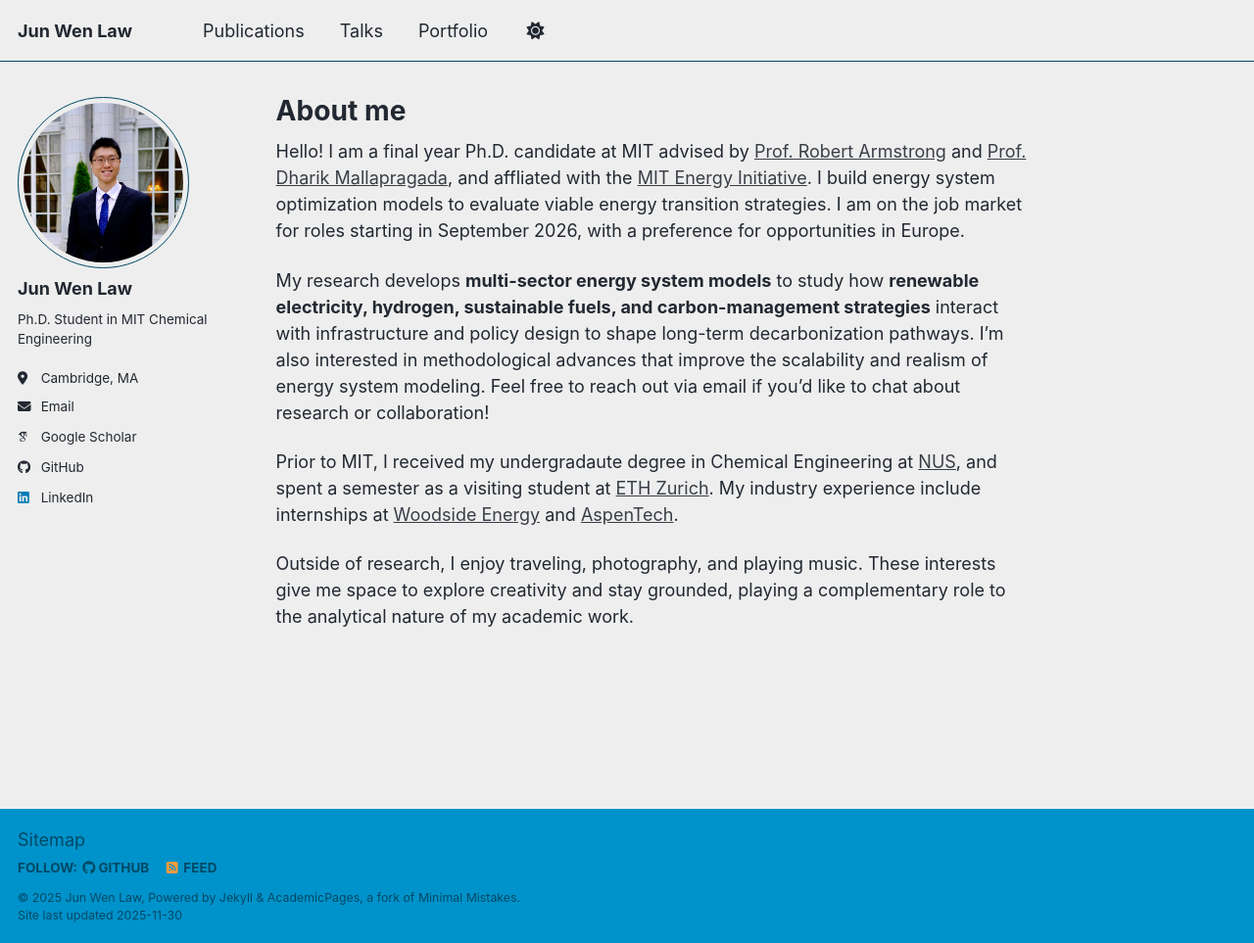
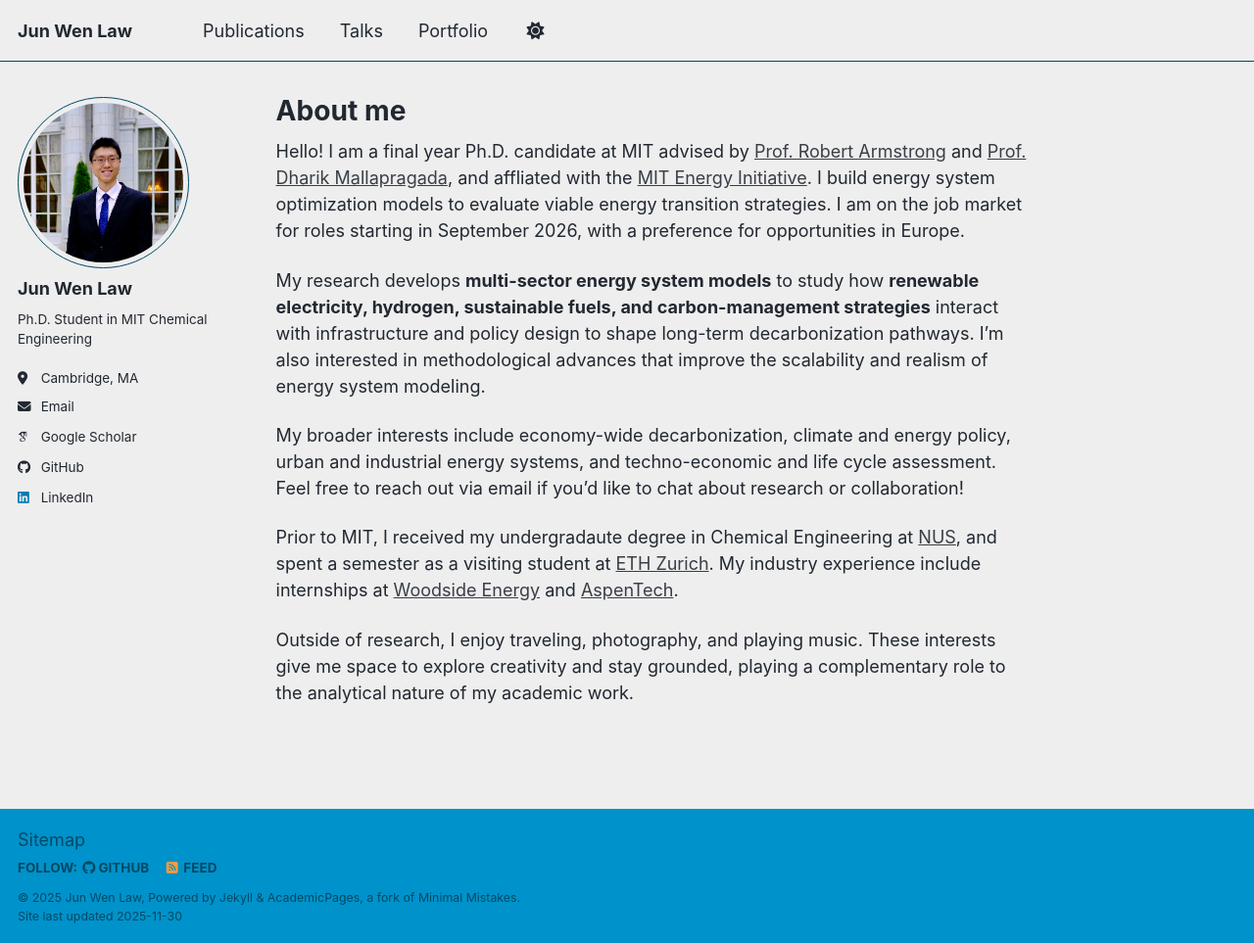
Before and after one commit to Junwenlaw/junwenlaw.github.io, a Jekyll site: the page built from _pages/about.md, in a window 1280 px wide and 963 px high. Shown: the whole window at 98% size. Built offline with Jekyll 4.4.1, drawn with Linux system fonts in a browser that asks for light colours; some web fonts are replaced; a script bundle is joined from its source files by our own code; library files that are not in the unit come from our copies.

Commit message:
Update project. 2

```diff
--- a/_pages/about.md
+++ b/_pages/about.md
@@ -9,7 +9,9 @@ redirect_from:
 
 Hello! I am a final year Ph.D. candidate at MIT advised by [Prof. Robert Armstrong](https://energy.mit.edu/profile/robert-armstrong/) and [Prof. Dharik Mallapragada](https://engineering.nyu.edu/faculty/dharik-mallapragada), and affliated with the [MIT Energy Initiative](https://energy.mit.edu). I build energy system optimization models to evaluate viable energy transition strategies. I am on the job market for roles starting in September 2026, with a preference for opportunities in Europe.
 
-My research develops **multi-sector energy system models** to study how **renewable electricity, hydrogen, sustainable fuels, and carbon-management strategies** interact with infrastructure and policy design to shape long-term decarbonization pathways. I’m also interested in methodological advances that improve the scalability and realism of energy system modeling. Feel free to reach out via email if you’d like to chat about research or collaboration!
+My research develops **multi-sector energy system models** to study how **renewable electricity, hydrogen, sustainable fuels, and carbon-management strategies** interact with infrastructure and policy design to shape long-term decarbonization pathways. I’m also interested in methodological advances that improve the scalability and realism of energy system modeling.
+
+My broader interests include economy-wide decarbonization, climate and energy policy, urban and industrial energy systems, and techno-economic and life cycle assessment. Feel free to reach out via email if you’d like to chat about research or collaboration!
 
 Prior to MIT, I received my undergradaute degree in Chemical Engineering at [NUS](https://cde.nus.edu.sg/chbe/), and spent a semester as a visiting student at [ETH Zurich](https://ethz.ch/en.html). My industry experience include internships at [Woodside Energy](https://www.woodside.com) and [AspenTech](https://www.aspentech.com/en).
 
```
Also changed, not shown: _portfolio/portfolio-1.md (+1 -1 lines), _portfolio/portfolio-2.md (+1 -1 lines), _talks/2014-03-01-talk-4.md (+1 -1 lines), images/Dolphyn3.png, images/Dolphyn3_full.png (added).
